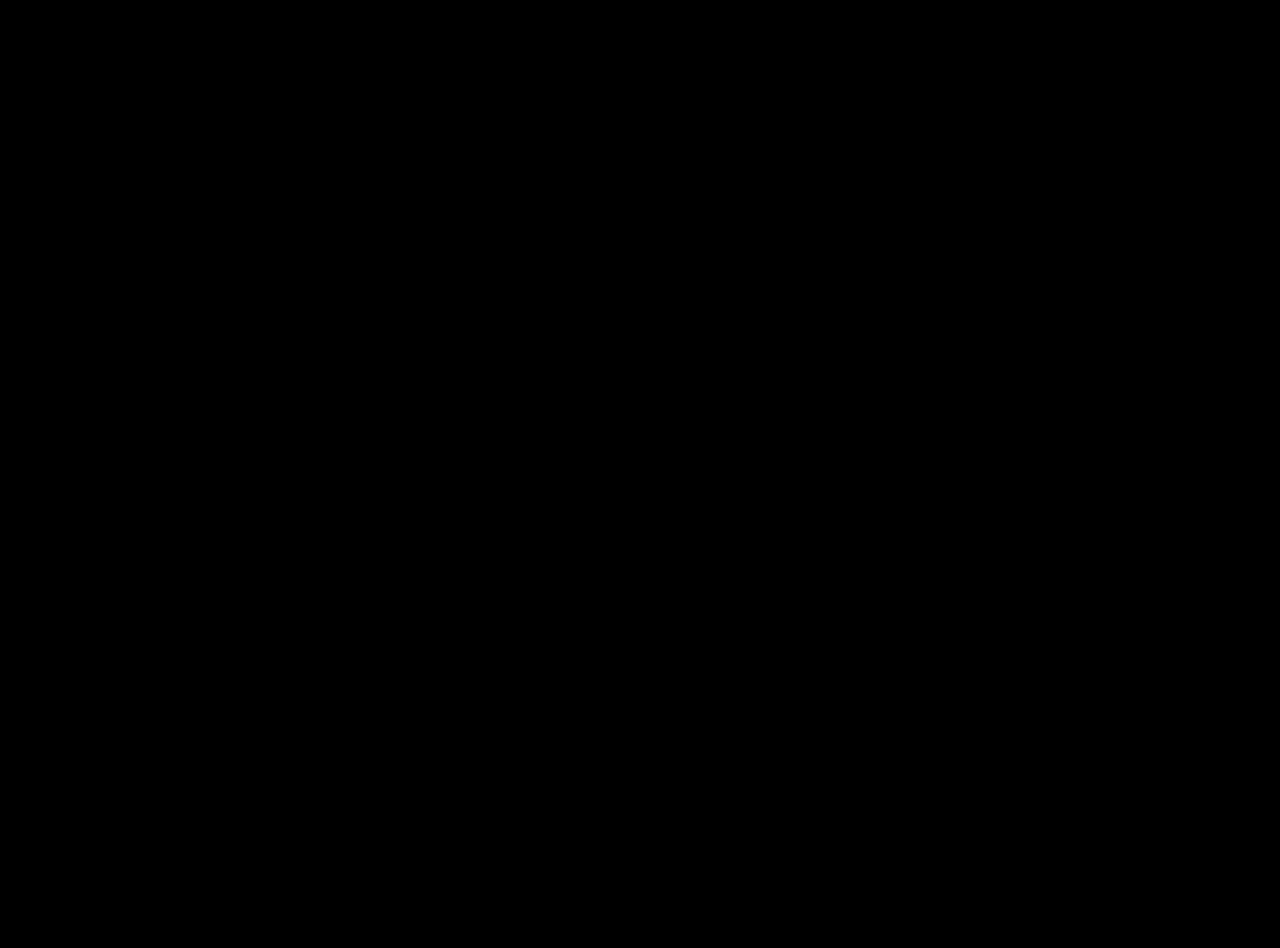
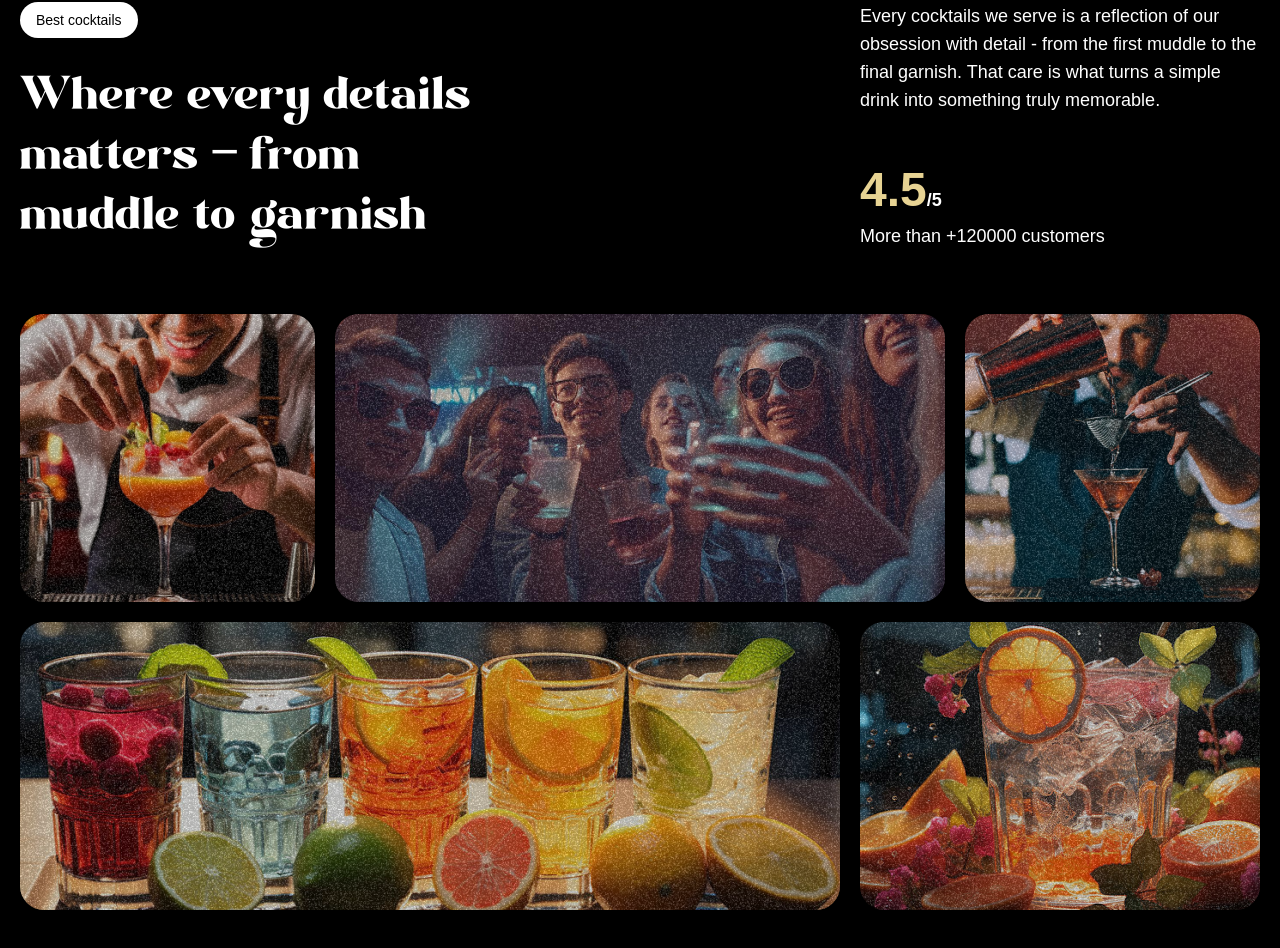
Before and after one commit to Andohenri/cocktails-website, a Next.js app: page / in a window 1280 px wide. Shown: the part 1710-2658 px from the top of the page. Before the commit the page ends 1600 px from the top, so only its background shows below. Built offline with nearby package versions, Linux system fonts and the light colour scheme; a web font is replaced by a local one.

Commit message:
Implement the about section

```diff
--- a/app/globals.css
+++ b/app/globals.css
@@ -189,7 +189,7 @@ body {
   }
 
   #about {
-    @apply min-h-screen py-28 2xl:px-0 px-5 container mx-auto;
+    @apply min-h-dvh py-28 2xl:px-0 px-5 container mx-auto;
   }
 
   #about .content {
@@ -197,7 +197,7 @@ body {
   }
 
   #about .content h2 {
-    @apply text-5xl md:text-6xl font-sans max-w-lg;
+    @apply text-5xl md:text-6xl font-modern-negra max-w-lg;
   }
 
   #about .content .sub-content {
--- a/app/page.tsx
+++ b/app/page.tsx
@@ -4,6 +4,7 @@ import { ScrollTrigger, SplitText } from "gsap/all";
 import Navbar from "@/components/Navbar";
 import Hero from "@/components/Hero";
 import Cocktails from "@/components/Cocktails";
+import About from "@/components/About";
 
 gsap.registerPlugin(ScrollTrigger, SplitText);
 export default function Home() {
@@ -12,6 +13,7 @@ export default function Home() {
       <Navbar />
       <Hero />
       <Cocktails />
+      <About />
     </main>
   );
 }
--- /dev/null
+++ b/components/About.tsx
@@ -0,0 +1,81 @@
+'use client'
+import React from 'react'
+import { useGSAP } from '@gsap/react'
+import gsap from 'gsap'
+import Image from 'next/image'
+import { SplitText } from 'gsap/all'
+
+const About = () => {
+   useGSAP(() => {
+      const titleSplit = SplitText.create('#about h2', { type: 'words' });
+      const scrollTimeline = gsap.timeline({
+         scrollTrigger: {
+            trigger: '#about',
+            start: 'top center',
+         }
+      })
+
+      scrollTimeline
+      .from(titleSplit.words, {
+         opacity: 0, duration: 1, yPercent: 100, ease: 'expo.out', stagger: 0.02
+      })
+      .from('.top-grid div, .bottom-grid div ', {
+         opacity: 0, duration: 1, ease: 'expo.inOut', stagger: 0.04
+      }, "+=0.5")
+   })
+   return (
+      <section id='about'>
+         <div className="mb-16 md:px-0 px-5">
+            <div className="content">
+               <div className='md:col-span-8'>
+                  <p className="badge">Best cocktails</p>
+                  <h2>
+                     Where every details matters <span className='text-white font-bold'>-</span>{' '}
+                     from muddle to garnish
+                  </h2>
+               </div>
+               <div className="sub-content">
+                  <p>
+                     Every cocktails we serve is a reflection of our obsession with detail - from the first muddle to the final garnish.
+                     That care is what turns a simple drink into something truly memorable.
+                  </p>
+                  <div>
+                     <p className='md:text-3xl text-xl font-bold'>
+                        <span>4.5</span>/5
+                     </p>
+                     <p className='text-sm text-white'>
+                        More than +120000 customers
+                     </p>
+                  </div>
+               </div>
+            </div>
+         </div>
+         <div className="top-grid">
+            <div className="md:col-span-3">
+               <div className='noisy' />
+               <Image src={'/images/abt1.png'} alt='grid-img-1' width={130} height={130} />
+            </div>
+            <div className="md:col-span-6">
+               <div className='noisy' />
+               <Image src={'/images/abt2.png'} alt='grid-img-2' width={130} height={130} />
+            </div>
+            <div className="md:col-span-3">
+               <div className='noisy' />
+               <Image src={'/images/abt5.png'} alt='grid-img-5' width={130} height={130} />
+            </div>
+         </div>
+         <div className="bottom-grid">
+            <div className="md:col-span-8">
+               <div className='noisy' />
+               <Image src={'/images/abt3.png'} alt='grid-img-3' width={130} height={130} />
+            </div>
+            <div className="md:col-span-4">
+               <div className='noisy' />
+               <Image src={'/images/abt4.png'} alt='grid-img-4' width={130} height={130} />
+            </div>
+         </div>
+      </section>
+   )
+}
+
+export default About
```
